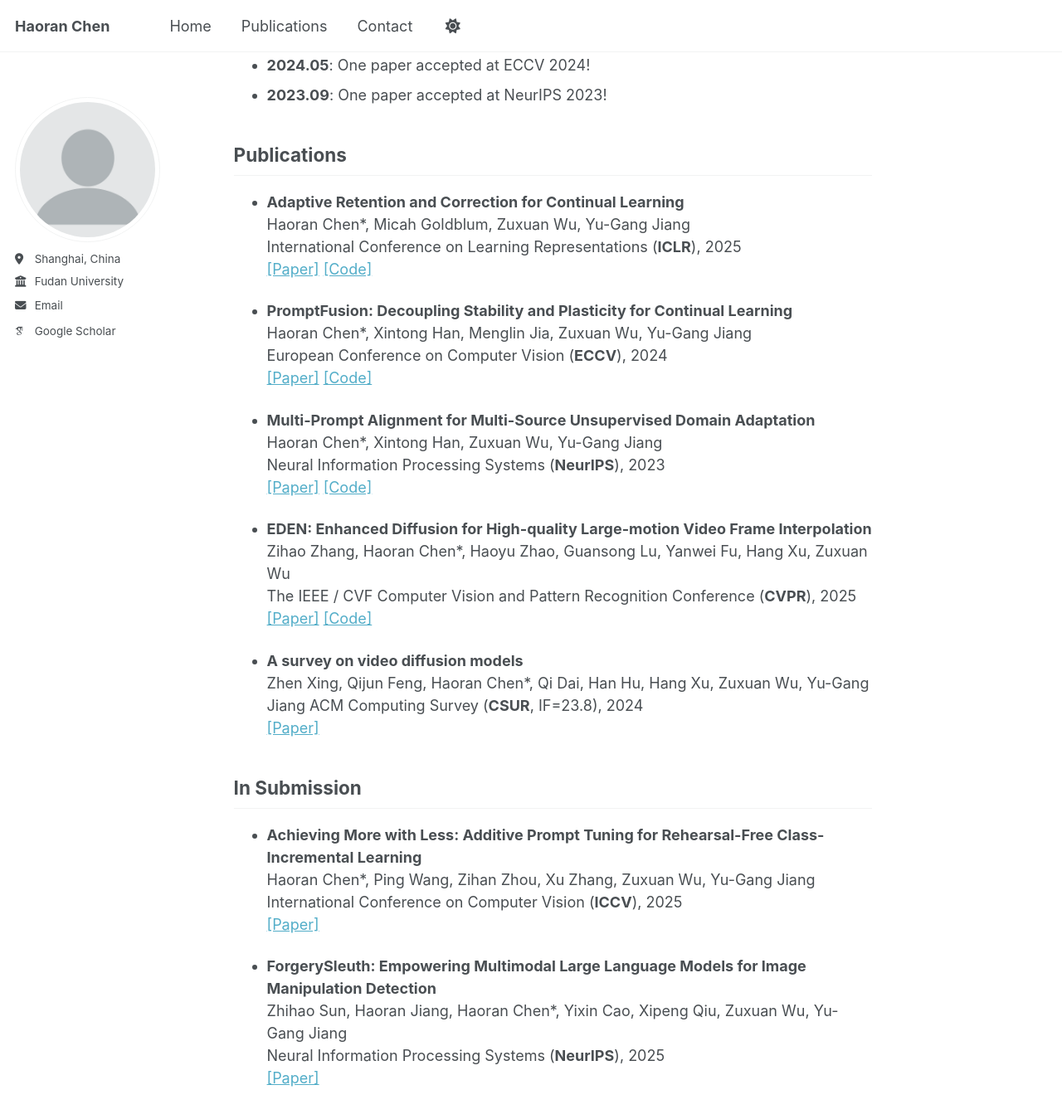
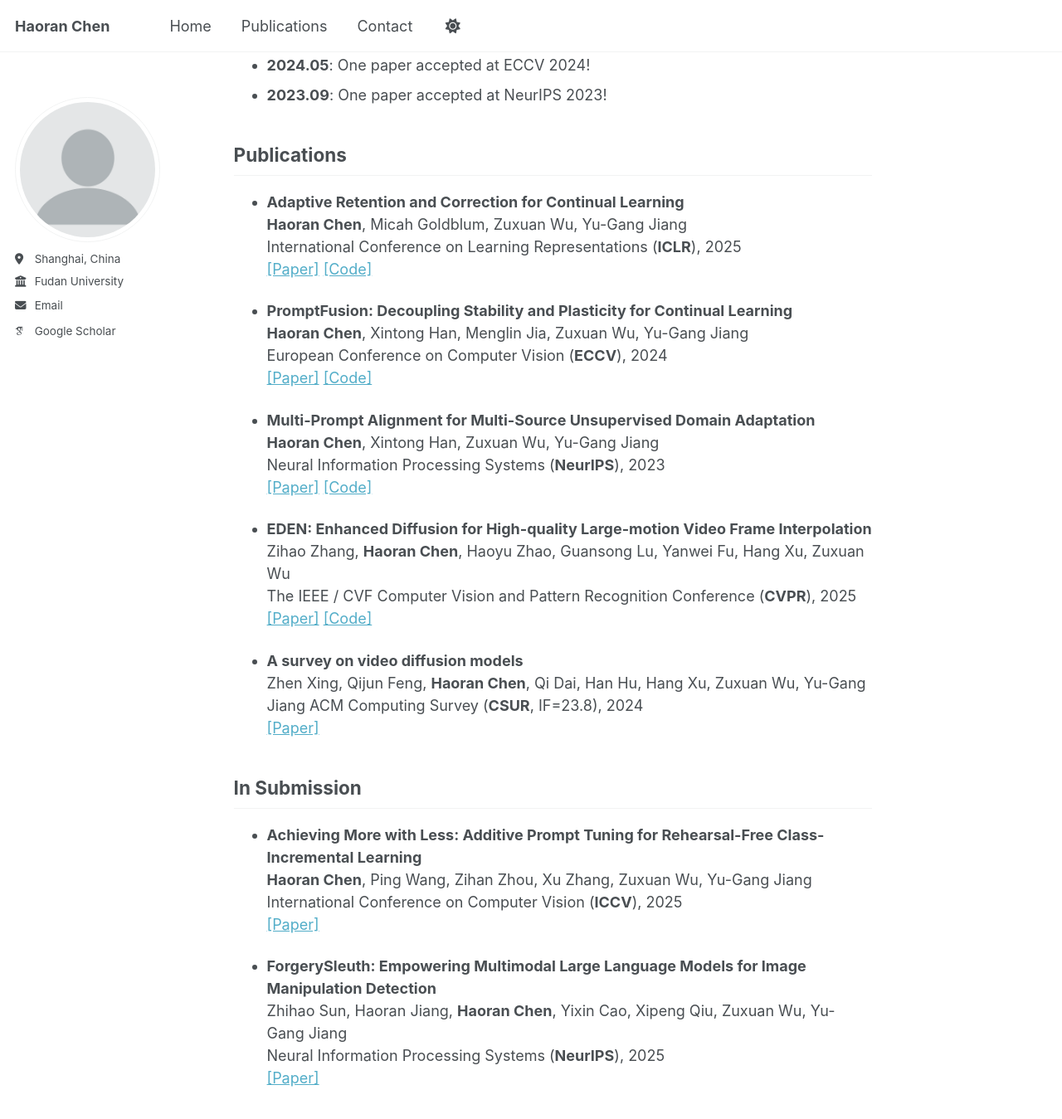
Before and after one commit to HaoranChen/haoranchen.github.io, a Jekyll site: the page built from _pages/about.md, in a window 1280 px wide and 1400 px high, scrolled down 437 px. Shown: the top 1349 px of the window at 83% size. Built offline with Jekyll 4.4.1, drawn with Linux system fonts in a browser that asks for light colours; some web fonts are replaced.

```diff
--- a/_pages/about.md
+++ b/_pages/about.md
@@ -22,47 +22,47 @@ I am a Ph.D. Candidate at the School of Computer Science, Fudan University, wher
 ## Publications
 
 - **Adaptive Retention and Correction for Continual Learning**
-  Haoran Chen\*, Micah Goldblum, Zuxuan Wu, Yu-Gang Jiang
+  **Haoran Chen**, Micah Goldblum, Zuxuan Wu, Yu-Gang Jiang
   International Conference on Learning Representations (**ICLR**), 2025
   [\[Paper\]](https://arxiv.org/abs/2405.14318v4) [\[Code\]](https://github.com/HaoranChen/Adaptive-Retention-and-Correction-for-Continual-Learning)
 
 
 
 - **PromptFusion: Decoupling Stability and Plasticity for Continual Learning**
-  Haoran Chen\*, Xintong Han, Menglin Jia, Zuxuan Wu, Yu-Gang Jiang
+  **Haoran Chen**, Xintong Han, Menglin Jia, Zuxuan Wu, Yu-Gang Jiang
   European Conference on Computer Vision (**ECCV**), 2024
   [\[Paper\]](https://arxiv.org/abs/2303.07223) [\[Code\]](https://github.com/haoranchen/promptfusion)
 
 
 
 - **Multi-Prompt Alignment for Multi-Source Unsupervised Domain Adaptation**
-  Haoran Chen\*, Xintong Han, Zuxuan Wu, Yu-Gang Jiang
+  **Haoran Chen**, Xintong Han, Zuxuan Wu, Yu-Gang Jiang
   Neural Information Processing Systems (**NeurIPS**), 2023
   [\[Paper\]](https://arxiv.org/abs/2209.15210) [\[Code\]](https://github.com/HaoranChen/Multi-Prompt-Alignment-for-MSUDA)
 
 
 
 - **EDEN: Enhanced Diffusion for High-quality Large-motion Video Frame Interpolation**
-  Zihao Zhang, Haoran Chen\*, Haoyu Zhao, Guansong Lu, Yanwei Fu, Hang Xu, Zuxuan Wu
+  Zihao Zhang, **Haoran Chen**, Haoyu Zhao, Guansong Lu, Yanwei Fu, Hang Xu, Zuxuan Wu
   The IEEE / CVF Computer Vision and Pattern Recognition Conference (**CVPR**), 2025
   [\[Paper\]](https://arxiv.org/abs/2503.15831) [\[Code\]](https://github.com/bbldCVer/EDEN)
 
 
 
 - **A survey on video diffusion models**
-  Zhen Xing, Qijun Feng, Haoran Chen\*, Qi Dai, Han Hu, Hang Xu, Zuxuan Wu, Yu-Gang Jiang
+  Zhen Xing, Qijun Feng, **Haoran Chen**, Qi Dai, Han Hu, Hang Xu, Zuxuan Wu, Yu-Gang Jiang
   ACM Computing Survey (**CSUR**, IF=23.8), 2024
   [\[Paper\]](https://arxiv.org/abs/2310.10647)
 
 ## In Submission
 
 - **Achieving More with Less: Additive Prompt Tuning for Rehearsal-Free Class-Incremental Learning**
-  Haoran Chen\*, Ping Wang, Zihan Zhou, Xu Zhang, Zuxuan Wu, Yu-Gang Jiang
+  **Haoran Chen**, Ping Wang, Zihan Zhou, Xu Zhang, Zuxuan Wu, Yu-Gang Jiang
   International Conference on Computer Vision (**ICCV**), 2025
   [\[Paper\]](https://arxiv.org/abs/2503.07979)
 
 
 - **ForgerySleuth: Empowering Multimodal Large Language Models for Image Manipulation Detection**
-  Zhihao Sun, Haoran Jiang, Haoran Chen\*, Yixin Cao, Xipeng Qiu, Zuxuan Wu, Yu-Gang Jiang
+  Zhihao Sun, Haoran Jiang, **Haoran Chen**, Yixin Cao, Xipeng Qiu, Zuxuan Wu, Yu-Gang Jiang
   Neural Information Processing Systems (**NeurIPS**), 2025
   [\[Paper\]](https://arxiv.org/abs/2411.19466)
```
